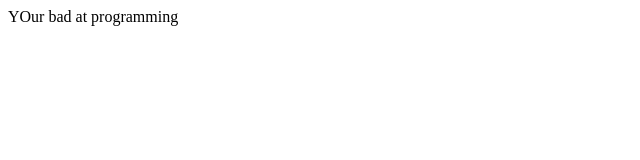
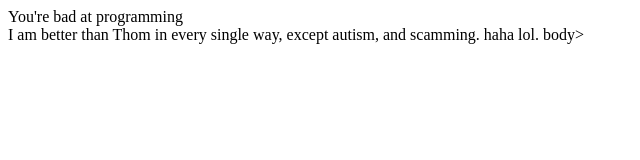
Before and after one commit to Chiko-maf/Chiko-maf.github.io, a plain HTML site: page index.html in a window 1280 px wide. Shown: the whole page, without its empty margins (0-640 px from the left). Drawn offline with Linux system fonts and the light colour scheme.

Commit message:
Update index.html

```diff
--- a/index.html
+++ b/index.html
@@ -1,4 +1,10 @@
 <html>
-<header>YOur bad at programming</header>
+<header>You're bad at programming</header>
+
+  <body>
+
+    I am better than Thom in every single way, except autism, and scamming. haha lol.
+
+  </body>body>
 
 </html>
```
